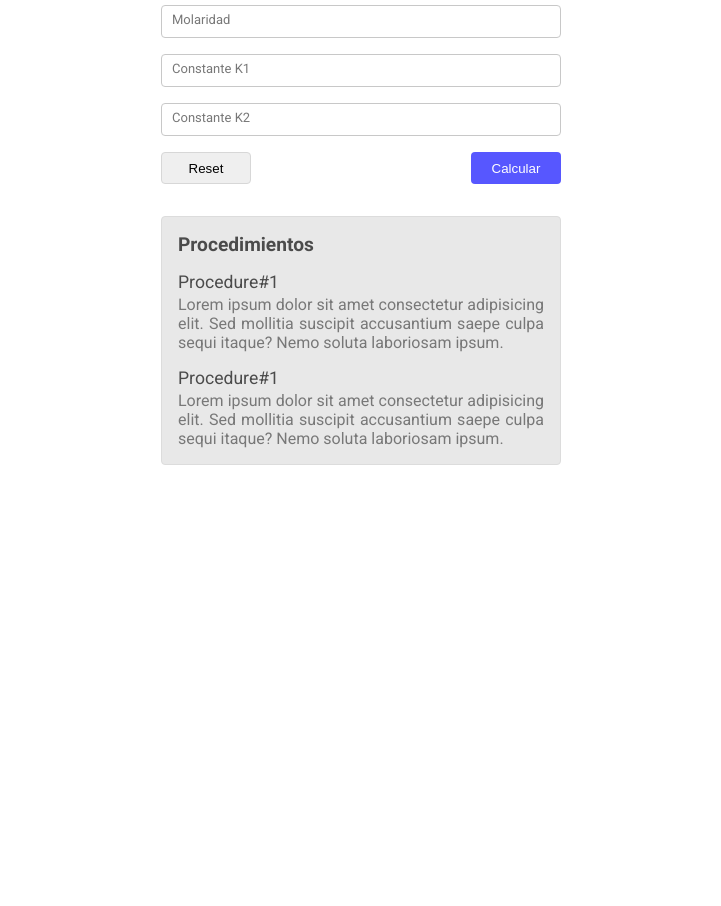
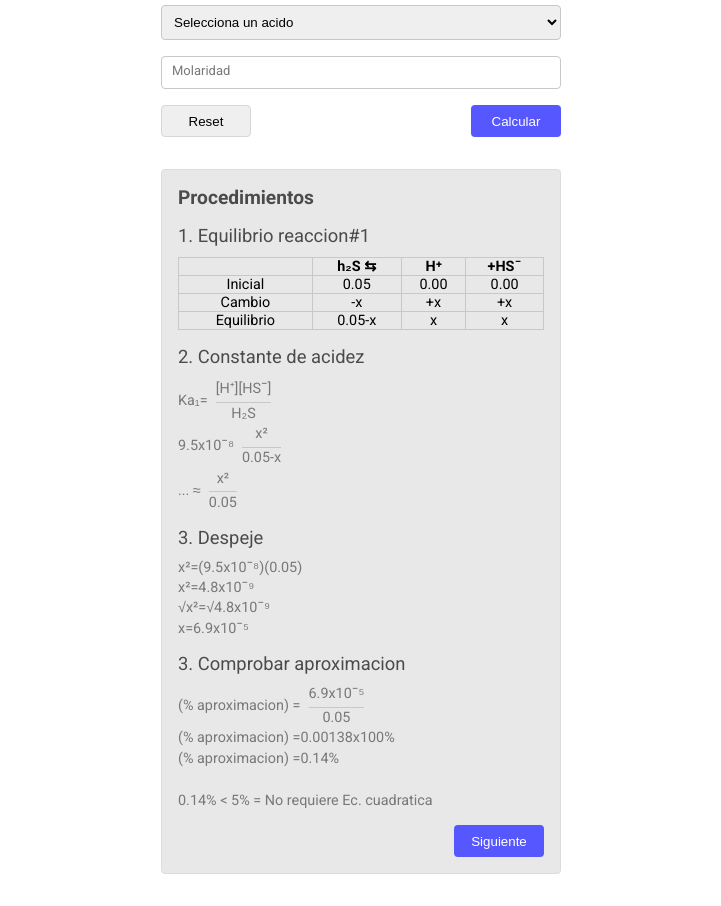
Before and after one commit to jeffersonmejia/chemistry-app, a plain HTML site: page index.html in a window 1280 px wide. Shown: the part 108-1014 px from the top of the page, without its empty margins (279-1000 px from the left). Before the commit the page ends 800 px from the top, so only its background shows below. Drawn offline with Linux system fonts and the light colour scheme.

Commit message:
add sections

```diff
--- a/index.html
+++ b/index.html
@@ -2,7 +2,7 @@
 <html lang="en">
 	<head>
 		<meta charset="UTF-8" />
-		<title>Constante de equilibrio para acidos ◘diproticos</title>
+		<title>Constante de equilibrio para ácidos dipróticos</title>
 		<meta
 			name="viewport"
 			content="width=device-width, initial-scale=1.0, maximum-scale=1.0, user-scalable=no"
@@ -14,25 +14,53 @@
 			href="https://fonts.googleapis.com/css2?family=Roboto:wght@300;400;700&display=swap"
 			rel="stylesheet"
 		/>
+		<link rel="preconnect" href="https://fonts.googleapis.com" />
+		<link rel="preconnect" href="https://fonts.gstatic.com" crossorigin />
+		<link
+			href="https://fonts.googleapis.com/css2?family=M+PLUS+1p:wght@300;400;700&display=swap"
+			rel="stylesheet"
+		/>
 		<link rel="stylesheet" href="styles.css" />
 	</head>
 	<body>
 		<main>
-			<h1>Constante de equilibrio para acidos diproticos</h1>
+			<h1>Constante de equilibrio para ácidos dipróticos</h1>
 			<form>
 				<fieldset>
 					<legend>Datos</legend>
+					<select name="" id="">
+						<option value="0">Selecciona un acido</option>
+						<option value="6" data-acid="4.2x10^-7" data-base="2.4x10^-8">
+							Ácido carbonico
+						</option>
+						<option value="2" data-acid="6.5x10^-2" data-base="1.5x10^-13">
+							Ácido oxalico
+						</option>
+						<option value="4" data-acid="1.3x10^-2" data-base="7.7x10^-13">
+							Ácido sulfuroso
+						</option>
+						<option value="8" data-acid="9.5x10^-8" data-base="1.1x10^-7">
+							Ácido sulfhidrico
+						</option>
+						<option value="1" data-acid="1.3x10^-2" data-base="7.7x10^-13">
+							Ion hidrogenosulfato
+						</option>
+						<option value="3" data-acid="6.1x10^-5" data-base="1.6x10^-10">
+							Ion hidrogenoxalato
+						</option>
+						<option value="5" data-acid="6.3x10^-8" data-base="1.6x10^-7">
+							Ion hidrogenosulfito
+						</option>
+						<option value="7" data-acid="4.8x10^-11" data-base="2.1x10^-4">
+							Ion hidrogenocarbonato
+						</option>
+						<option value="9" data-acid="1x10^-19" data-base="1x10^5">
+							Ion hidrogenosulfuro
+						</option>
+					</select>
 					<div class="group-input">
-						<input type="text" autocomplete="off" />
+						<input type="text" autocomplete="off" maxlength="16" />
 						<label for="">Molaridad </label>
-					</div>
-					<div class="group-input">
-						<input type="text" autocomplete="off" />
-						<label for="">Constante K1</label>
-					</div>
-					<div class="group-input">
-						<input type="text" autocomplete="off" />
-						<label for="">Constante K2</label>
 					</div>
 				</fieldset>
 				<div class="group-submit">
@@ -43,19 +71,79 @@
 			<section class="procedure-container">
 				<h2>Procedimientos</h2>
 				<article>
-					<h3>Procedure#1</h3>
-					<p>
-						Lorem ipsum dolor sit amet consectetur adipisicing elit. Sed mollitia suscipit
-						accusantium saepe culpa sequi itaque? Nemo soluta laboriosam ipsum.
-					</p>
+					<h3>1. Equilibrio reaccion#1</h3>
+					<table class="procedure-font">
+						<thead>
+							<tr>
+								<th></th>
+								<th>h₂S ⇆</th>
+								<th>H⁺</th>
+								<th>+HS¯</th>
+							</tr>
+						</thead>
+						<tbody>
+							<tr>
+								<td>Inicial</td>
+								<td>0.05</td>
+								<td>0.00</td>
+								<td>0.00</td>
+							</tr>
+							<tr>
+								<td>Cambio</td>
+								<td>-x</td>
+								<td>+x</td>
+								<td>+x</td>
+							</tr>
+							<tr>
+								<td>Equilibrio</td>
+								<td>0.05-x</td>
+								<td>x</td>
+								<td>x</td>
+							</tr>
+						</tbody>
+					</table>
 				</article>
 				<article>
-					<h3>Procedure#1</h3>
-					<p>
-						Lorem ipsum dolor sit amet consectetur adipisicing elit. Sed mollitia suscipit
-						accusantium saepe culpa sequi itaque? Nemo soluta laboriosam ipsum.
-					</p>
+					<h3>2. Constante de acidez</h3>
+					<div class="fraction-container">
+						<p>Ka₁=</p>
+						<p>[H⁺][HS¯]</p>
+						<p>H₂S</p>
+					</div>
+					<div class="fraction-container">
+						<p>9.5x10¯⁸</p>
+						<p>x²</p>
+						<p>0.05-x</p>
+					</div>
+					<div class="fraction-container">
+						<p>... ≈</p>
+						<p>x²</p>
+						<p>0.05</p>
+					</div>
 				</article>
+				<article>
+					<h3>3. Despeje</h3>
+					<p>x²=(9.5x10¯⁸)(0.05)</p>
+					<p>x²=4.8x10¯⁹</p>
+					<p>√x²=√4.8x10¯⁹</p>
+					<p>x=6.9x10¯⁵</p>
+				</article>
+				<article>
+					<h3>3. Comprobar aproximacion</h3>
+					<div class="fraction-container">
+						<p>(% aproximacion) =</p>
+						<p>6.9x10¯⁵</p>
+						<p>0.05</p>
+					</div>
+					<p>(% aproximacion) =0.00138x100%</p>
+					<p>(% aproximacion) =0.14%</p>
+					<br />
+					<p>0.14% < 5% = No requiere Ec. cuadratica</p>
+				</article>
+				<div class="group-button">
+					<button class="prev-button visibility-off">Anterior</button>
+					<button class="next-button">Siguiente</button>
+				</div>
 			</section>
 		</main>
 		<script src="script.js"></script>
--- a/styles.css
+++ b/styles.css
@@ -55,6 +55,13 @@ legend {
 	flex-direction: column;
 }
 
+select {
+	padding-left: 5px;
+	border-radius: 4px;
+	border: 1px solid rgb(200, 200, 200);
+	padding: 0.5rem;
+}
+
 .group-input input {
 	padding-left: 5px;
 	border-radius: 4px;
@@ -109,6 +116,31 @@ input:focus + label {
 	color: white;
 }
 
+.group-button {
+	display: flex;
+	align-items: center;
+	justify-content: space-between;
+}
+.next-button {
+	background-color: rgb(87, 87, 255);
+	color: white;
+	border: none;
+	height: 32px;
+	width: 90px;
+	border-radius: 4px;
+	cursor: pointer;
+	margin-left: auto;
+}
+
+.prev-button {
+	width: 90px;
+	height: 32px;
+	border: 1px solid rgb(215, 215, 215);
+	background-color: rgb(240, 240, 240);
+	border-radius: 4px;
+	cursor: pointer;
+}
+
 .procedure-container {
 	margin-top: 2rem;
 	width: 100%;
@@ -128,8 +160,9 @@ input:focus + label {
 }
 
 .procedure-container h3 {
-	font-size: 1.1rem;
+	font-size: 1.15rem;
 	font-weight: 400;
+	margin-bottom: 0.5rem;
 }
 .procedure-container :is(h2, h3) {
 	color: var(--title-1-color);
@@ -137,8 +170,19 @@ input:focus + label {
 
 .procedure-container p {
 	color: var(--paragraph-color);
-	font-size: 1rem;
+	font-size: 0.9rem;
 	text-align: justify;
+}
+
+table,
+table :is(tr, td, th) {
+	border: 1px solid rgb(200, 200, 200);
+	border-collapse: collapse;
+}
+
+table tr {
+	text-align: center;
+	font-size: 0.9rem;
 }
 
 .procedure-container article {
@@ -146,3 +190,32 @@ input:focus + label {
 	flex-direction: column;
 	gap: 0.2rem;
 }
+
+.fraction-container {
+	width: fit-content;
+	display: grid;
+	grid-template-columns: fit-content 1fr;
+}
+
+.fraction-container p:nth-child(1) {
+	grid-row: 1/3;
+	display: flex;
+	padding-right: 0.5rem;
+	align-items: center;
+}
+
+.fraction-container p:nth-child(2) {
+	padding-bottom: 0.3rem;
+	text-align: center;
+}
+
+.fraction-container p:nth-child(3) {
+	grid-column: 2/3;
+	padding-top: 0.1rem;
+	text-align: center;
+	border-top: 1px solid rgb(200, 200, 200);
+}
+
+.visibility-off {
+	visibility: hidden;
+}
```
